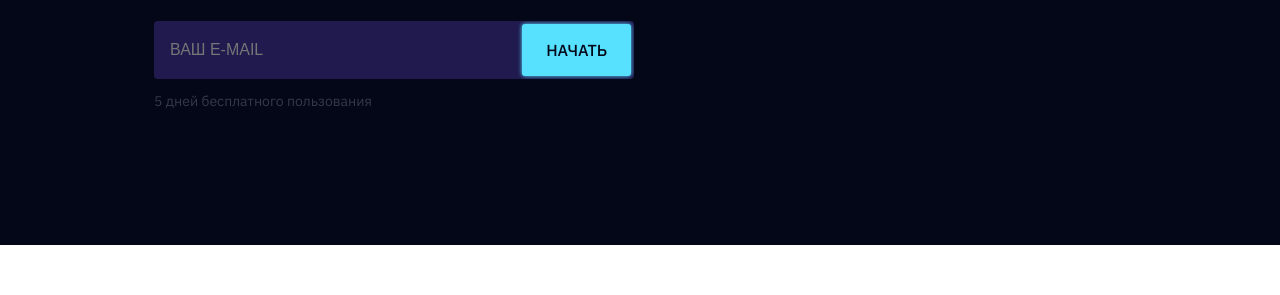
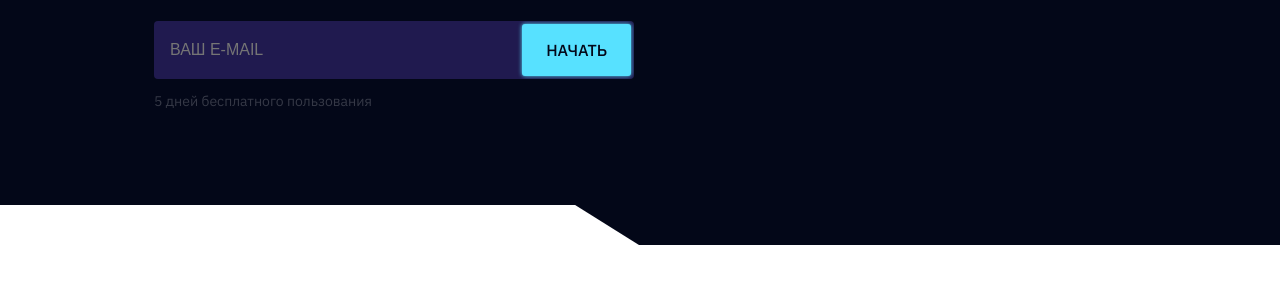
Before and after one commit to liubovdehterova/Trade-Blade, a website: page src/index.html in a window 1280 px wide. Shown: the part 505-800 px from the top of the page. Drawn offline with nearby package versions, Linux system fonts and the light colour scheme; files that its build step writes are made by us from their sources.

Commit message:
Trade-Blade finish

```diff
--- a/src/index.html
+++ b/src/index.html
@@ -115,7 +115,7 @@
         </div>
     </section>
     <section class="numbers">
-        <div class="numbers__bg"></div>
+        <div class="bg"></div>
         <div class="container">
             <div class="numbers__wrapper">
                 <div class="numbers__title">
```
